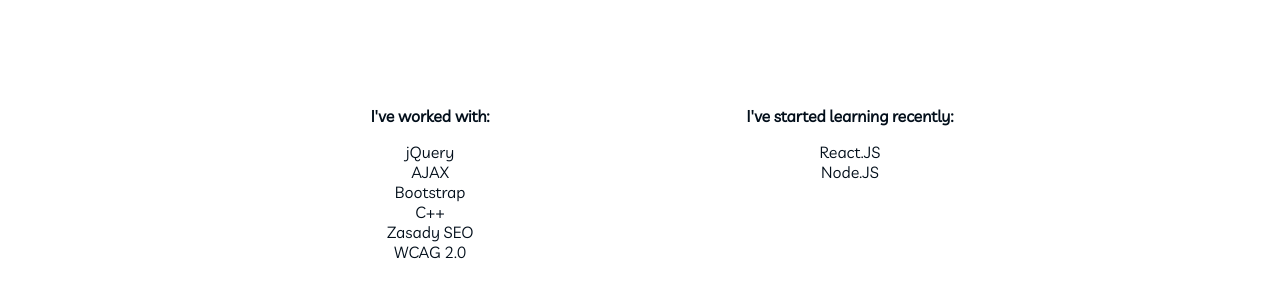
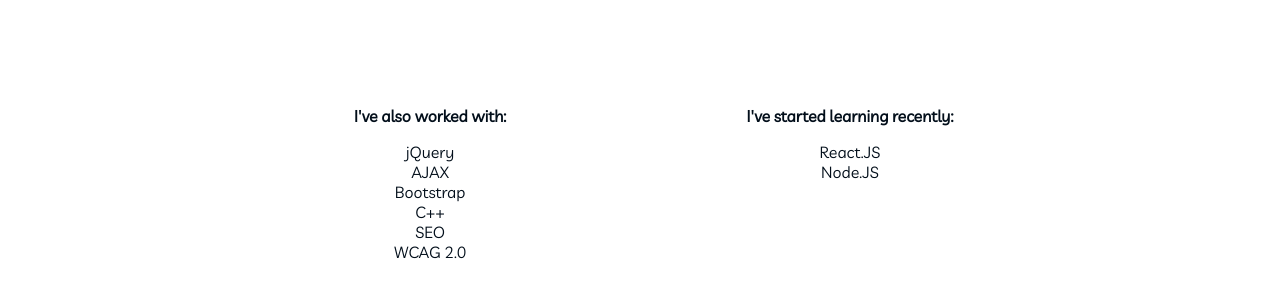
Before and after one commit to CodeSquirrelPL/codesquirrelpl.github.io, a plain HTML site: page index.html in a window 1280 px wide. Shown: the part 1027-1319 px from the top of the page. Drawn offline with Linux system fonts and the light colour scheme.

Commit message:
Fixed a word left in Polish, improved wording

```diff
--- a/index.html
+++ b/index.html
@@ -43,13 +43,13 @@
       </div>
       <div class="section-container skills">
         <div class="section-container__block--skills">
-        <h4>I've worked with:</h4>
+        <h4>I've also worked with:</h4>
         <ul>
           <li>jQuery</li>
           <li>AJAX</li>
           <li>Bootstrap</li>
           <li>C++</li>
-          <li>Zasady SEO</li>
+          <li>SEO</li>
           <li>WCAG 2.0</li>
         </ul>
       </div>
```
